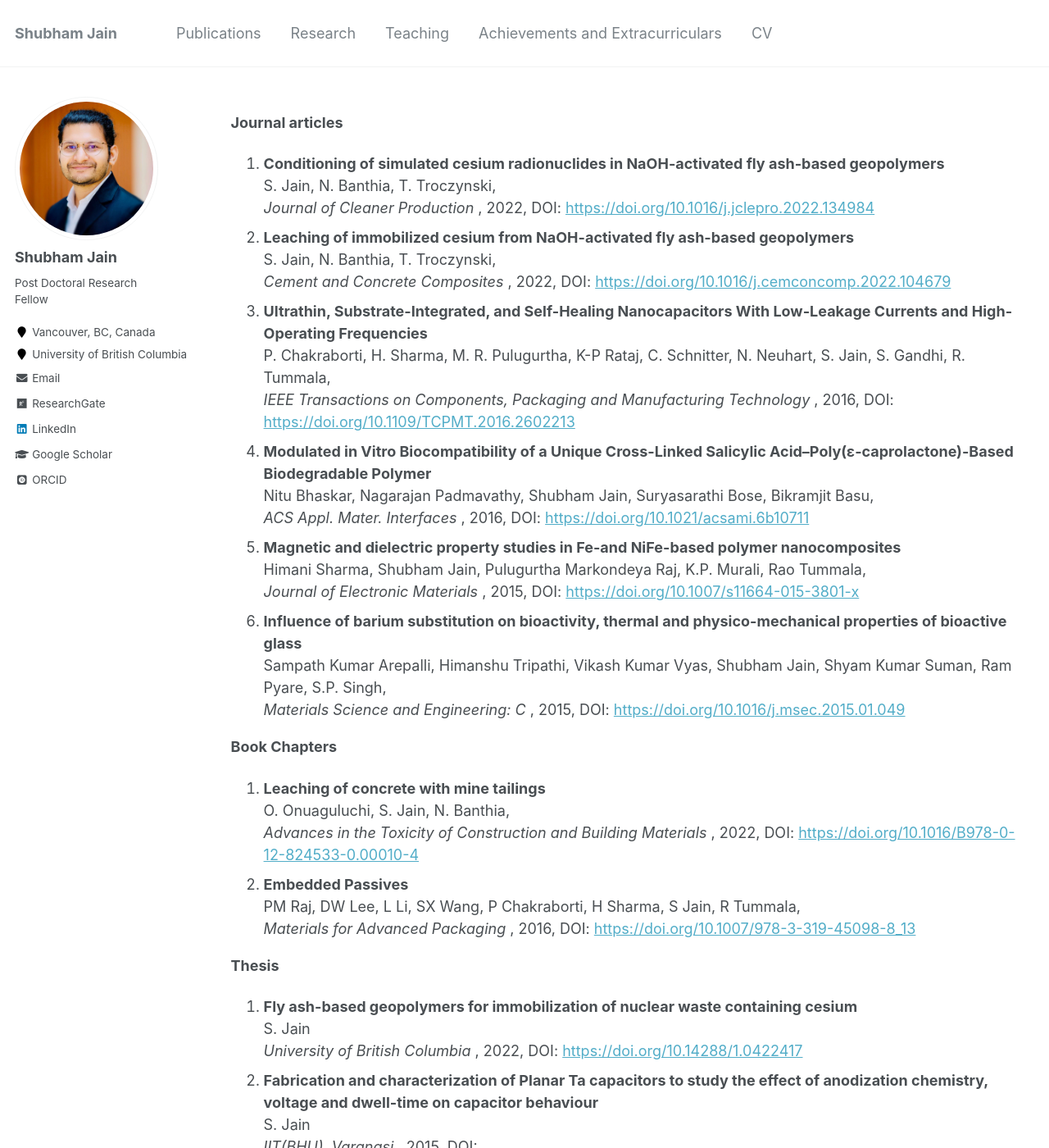
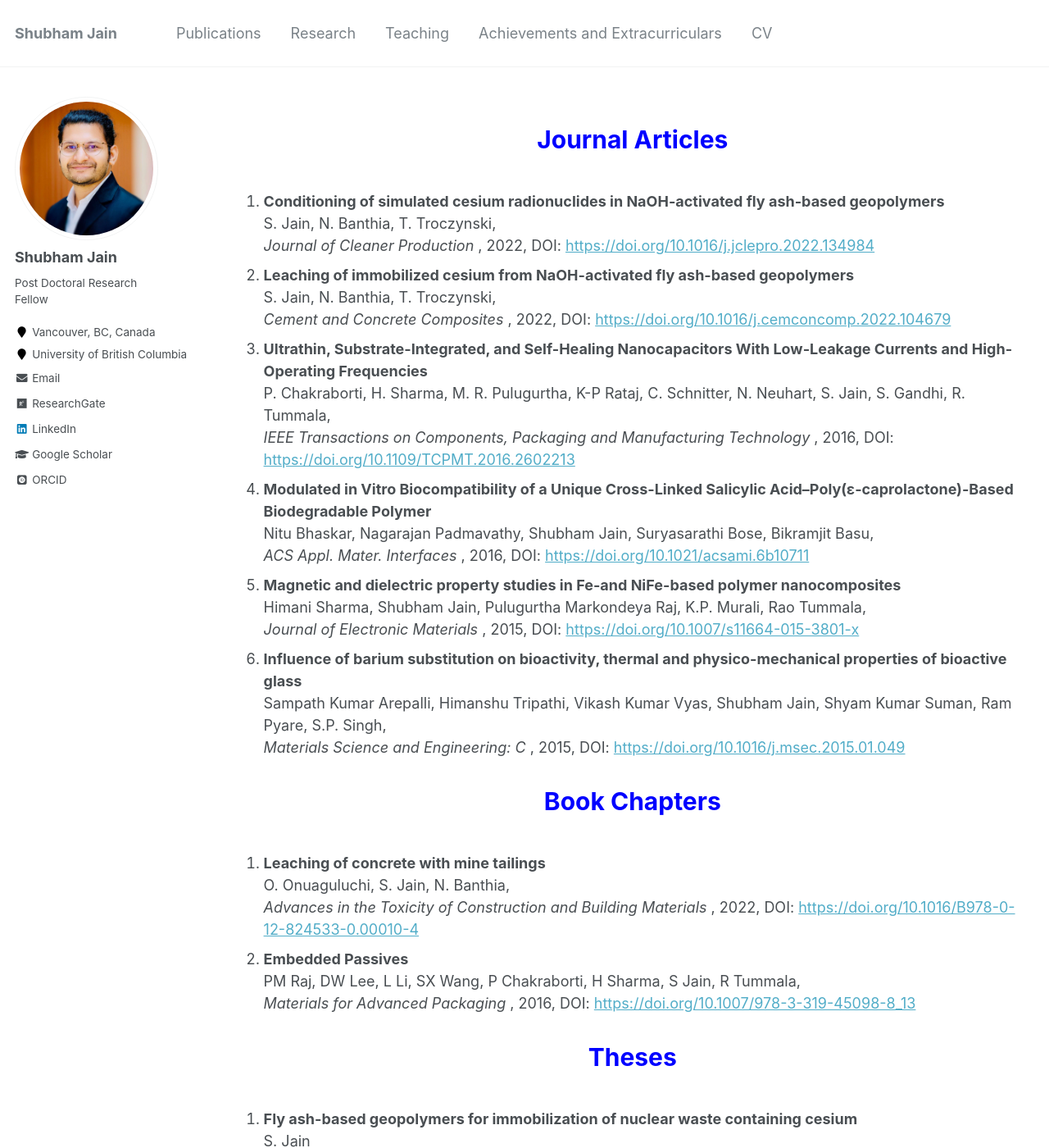
Before and after one commit to shubhamj2611/shubhamj2611.github.io, a Jekyll site: the page built from _pages/publications.md, in a window 1280 px wide and 1400 px high. Shown: the whole window at 82% size. Built offline with Jekyll 4.4.1, drawn with Linux system fonts in a browser that asks for light colours; some web fonts are replaced.

Commit message:
Update publications.md

```diff
--- a/_pages/publications.md
+++ b/_pages/publications.md
@@ -4,7 +4,7 @@ title: ""
 permalink: /publications/
 author_profile: true
 ---
-**Journal articles**
+<p style="text-align:center; color:Blue; font-size:30px; font-weight:bold;"> Journal Articles </p>
 
 <ol>
 
@@ -27,7 +27,7 @@ author_profile: true
 
 </ol>
 
-**Book Chapters**
+<p style="text-align:center; color:Blue; font-size:30px; font-weight:bold;"> Book Chapters </p>
 
 <ol>
 
@@ -51,7 +51,7 @@ author_profile: true
 </ol>
 
 
-**Thesis**
+<p style="text-align:center; color:Blue; font-size:30px; font-weight:bold;"> Theses </p>
 
 <ol>
 
```
